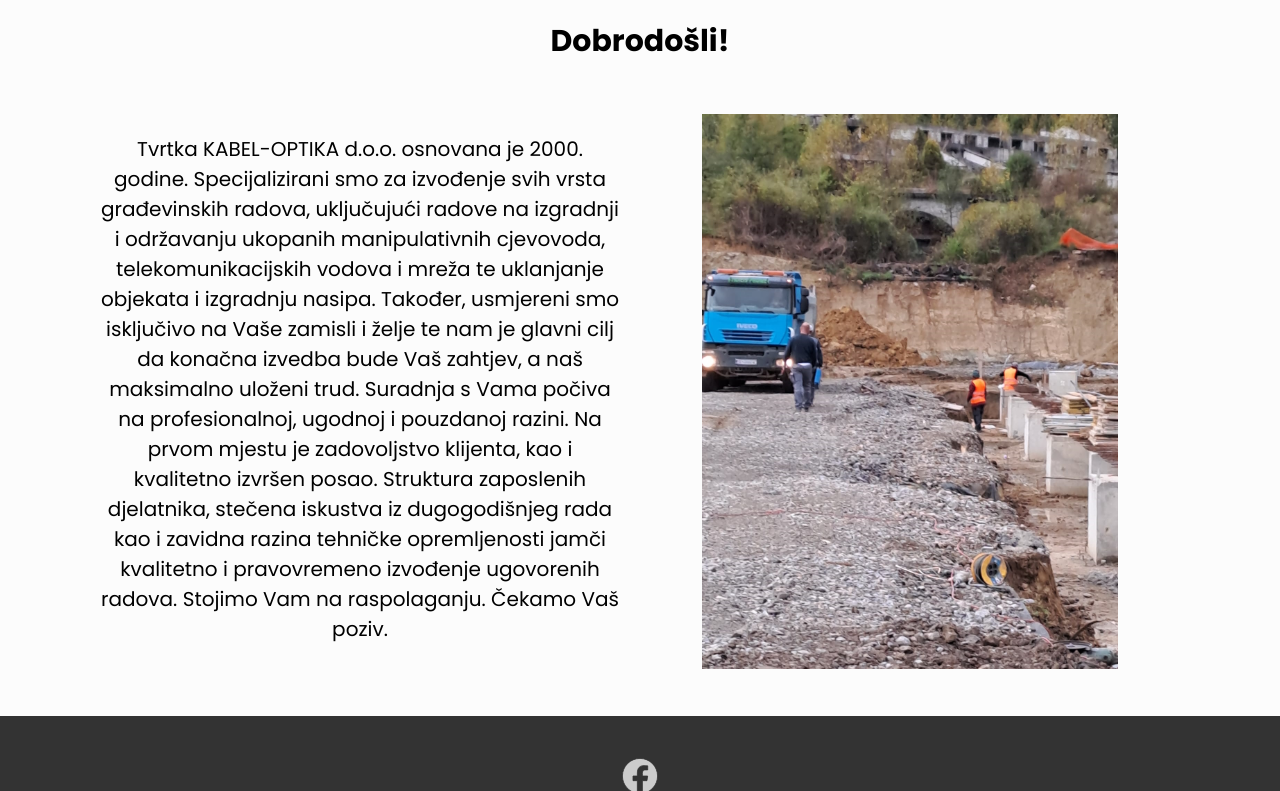
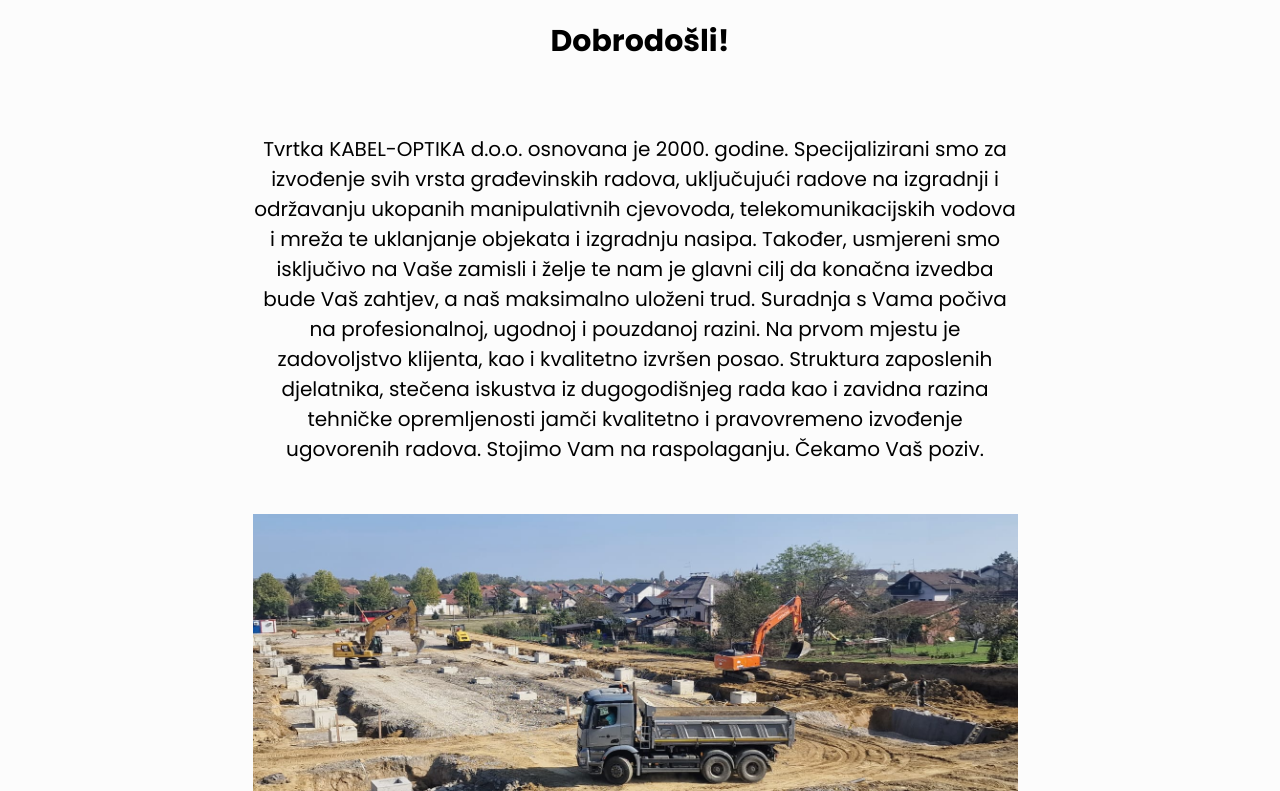
Before and after one commit to iivkov/kabel-optika, a React (Create React App) app: page / in a window 1280 px wide. Shown: the part 709-1500 px from the top of the page. Built offline with nearby package versions, Linux system fonts and the light colour scheme.

Commit message:
promijenjena širina boxova, s 500 na 765?

```diff
--- a/src/App.css
+++ b/src/App.css
@@ -220,7 +220,7 @@ p {
 
 .box {
   /* max-width: 500px; */
-  width: 520px;
+  width: 765px;
   padding: 10px;
   margin-bottom: 10px;
   margin-right: 10px;
--- a/src/components/AboutComponent.js
+++ b/src/components/AboutComponent.js
@@ -19,7 +19,6 @@ const AboutComponent = () => {
                             Neprestano težimo daljnjem poboljšanju kvalitete svojih usluga, pri čemu je najvažnija stručnost naših djelatnika.
                         </p>
                     </div>
-                    {/* <Gallery /> */}
                 </div>
                 <div className="gallery">
                     <Gallery />
--- a/src/components/HomeComponent.js
+++ b/src/components/HomeComponent.js
@@ -2,7 +2,7 @@ import React, { useState, useEffect } from 'react';
 import '../App.css';
 import EUnoteSite from './EUnoteSite';
 import slika from '../assets/top/1.jpg';
-import slika2 from '../assets/9.jpg';
+import slika2 from '../assets/Radovi na izgradnji Retail parka PIGIK Petrinja/12.jpg'
 import TopImage from './TopImage';
 
 const HomeComponent = () => {
@@ -27,7 +27,7 @@ const HomeComponent = () => {
                     Stojimo Vam na raspolaganju. Čekamo Vaš poziv.</p>
             </div>
             <div className={`box right ${animate ? 'enter' : 'right-enter'}`}>
-                <img src={slika2} alt="Slika građevinskih radova." style={{ width: '80%', height: 'auto' }} />
+                <img src={slika2} alt="Slika građevinskih radova." style={{ width: '100%', height: 'auto' }} />
             </div>
         </div>
     </div>
```
